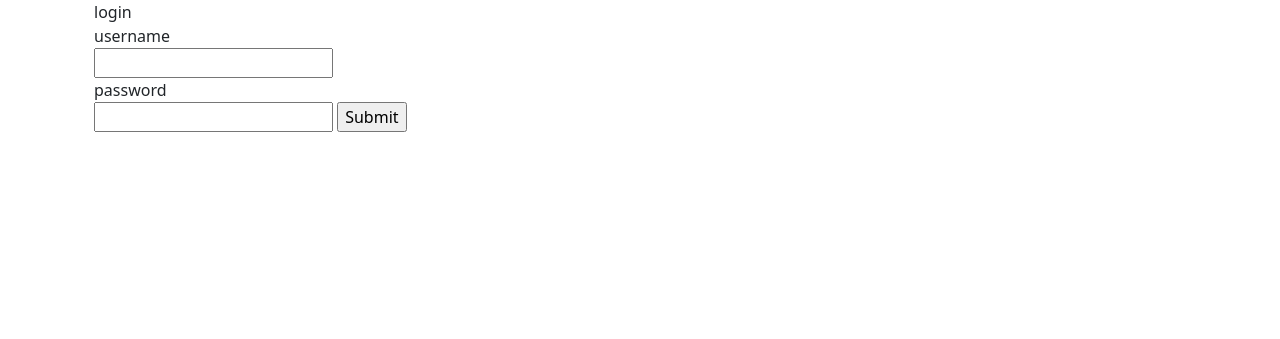
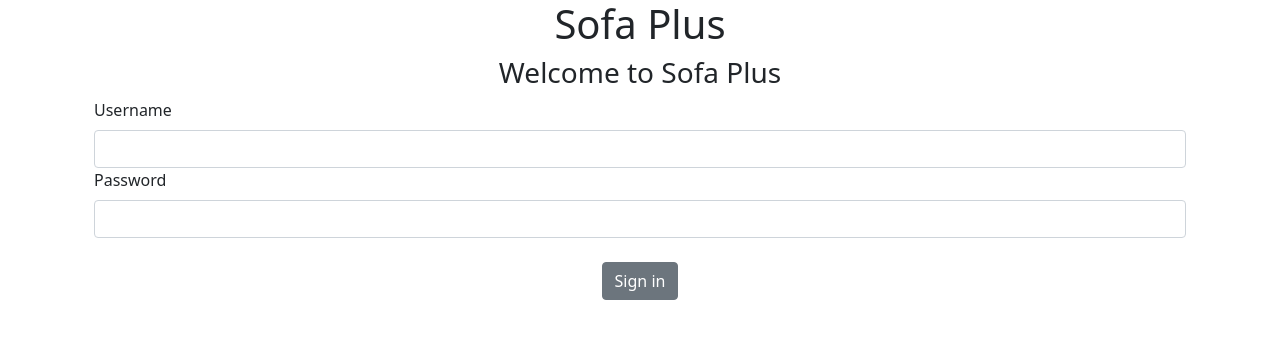
Before and after one commit to toppyishappy/furtniture_crm, a Django app: page /user/login/ in a window 1280 px wide. Shown: the top 339 px of the page. Run offline with Django 3.2, Linux system fonts and the light colour scheme; some libraries are stand-ins or nearby versions.

Commit message:
add style

```diff
--- a/templates/user/login.html
+++ b/templates/user/login.html
@@ -1,14 +1,25 @@
 {% extends 'base.html' %}
 {% block content %}
 <div class="container">
-    <form action="" method="POST">
-        {% csrf_token %}
-        <div>login</div>
-        <div>username</div>
-        <input type="text" name="username" id="">
-        <div>password</div>
-        <input type="password" name="password" id="">
-        <input type="submit" name="" id="">
-    </form>
+    <div class="d-flex justify-content-center flex-column">
+        <div class="text-center">
+            <h1>Sofa Plus</h1>
+            <h3>Welcome to Sofa Plus</h3>
+        </div>
+        <form action="" method="POST">
+            {% csrf_token %}
+            <div class="mb-4">
+                <label for="usrename" class="form-label">Username</label>
+                <input type="text" id="usrename" class="form-control" name="usrename">
+                <label for="inputPassword5" class="form-label">Password</label>
+                <input type="password" id="inputPassword5" class="form-control" name="password">
+
+            </div>
+            <div class="text-center">
+                <button type="submit" class="btn btn-secondary">Sign in</button>
+            </div>
+        </form>
+    </div>
+
 </div>
 {% endblock %}
```
